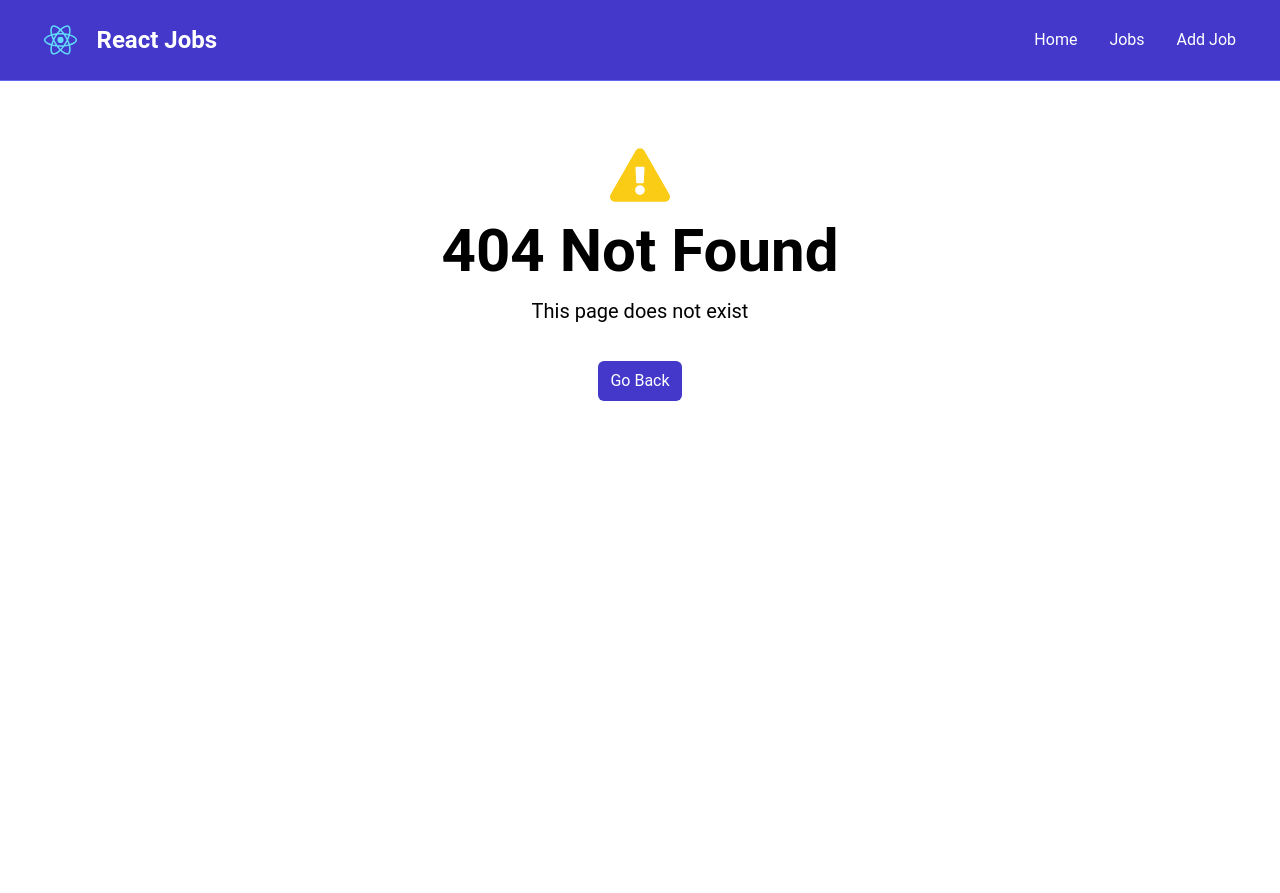
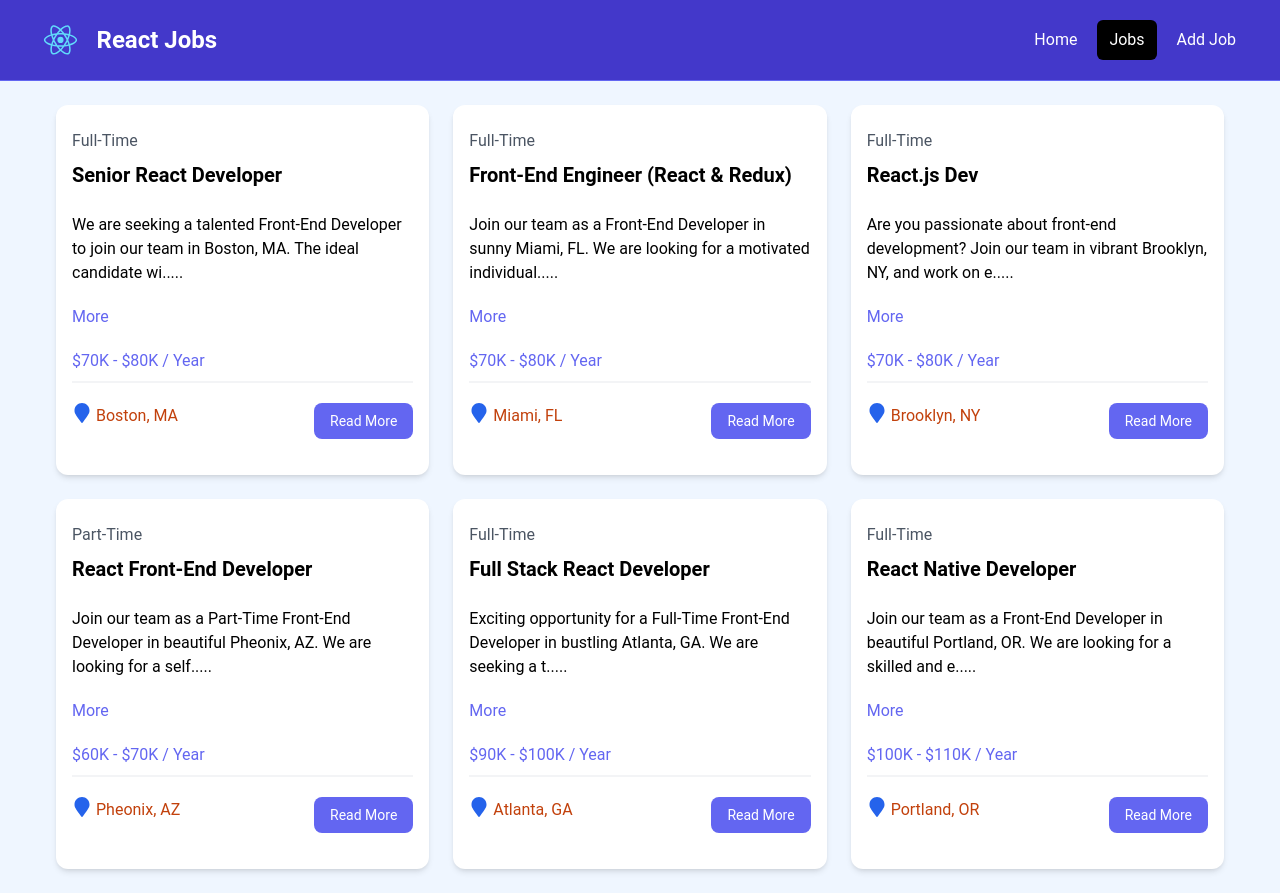
Before and after one commit to Edetmanchi/Job-listing-website, a React (Create React App) app: page /jobspage in a window 1280 px wide. Before the commit this address had no page. Before the commit the page ends 800 px from the top, so only its background shows below. Built offline with nearby package versions, Linux system fonts and the light colour scheme.

Commit message:
jobs fetching from json server added

```diff
--- a/src/App.js
+++ b/src/App.js
@@ -4,12 +4,13 @@
  import MainLayout from './layout/mainLayout'
  import NotFoundPage from './pages/NotFoundPage'
  import JobsPage from './pages/JobsPage'
+import JobListings from './components/JobListings'
 
  const router = createBrowserRouter(
   createRoutesFromElements(
     <Route path='/' element={<MainLayout/>}>
       <Route index element={<HomePage/>}/>
-      <Route path='/jobs'  element={<JobsPage/>}/>
+      <Route path='/jobspage'  element={<JobsPage/>}/>
       <Route path='*'  element={<NotFoundPage/>}/>
     </Route>
  )
--- a/src/components/JobListing.jsx
+++ b/src/components/JobListing.jsx
@@ -10,7 +10,7 @@ const JobListing = ({ isHome = false }) => {
   useEffect(() => {
     const fetchJobs = async () => {
       try {
-        const res = await fetch("http://localhost:8000"); // Correct URL
+        const res = await fetch("http://localhost:8000/1"); // Correct URL
           if (!res.ok) {
             throw new Error('Network response was not ok');
           }
@@ -35,7 +35,7 @@ const JobListing = ({ isHome = false }) => {
         <h2 className='text-3xl font-bold text-indigo-500 mb-6 text-center'>
           {isHome ? 'Recent Jobs' : 'Browse Jobs'}
         </h2>
-          {/* Conditionally render based on loading state */}
+          {/* Conditionally render based on loading state  */}
           {loading ? (
             <Spinner loading={loading}/>
           ) : (
@@ -44,7 +44,7 @@ const JobListing = ({ isHome = false }) => {
               <JobListings key={job.id} job={job} />
             ))}
         </div>
-          )}
+       )}
       </div>
     </section>
   );
--- a/src/components/JobListings.jsx
+++ b/src/components/JobListings.jsx
@@ -2,14 +2,21 @@ import { useState } from 'react';
 import {FaMapMarker} from "react-icons/fa"
 // import { FaMapMarker } from 'react-icons/fa';
 import { Link } from 'react-router-dom';
+import job from "../jobs.json"
 
+// console.log(job))
 const JobListings = ({ job }) => {
   const [showFullDescription, setShowFullDescription] = useState(false);
 
-  let description = job.description;
+
+  if (!job || !job.description) {
+    return <div>Error: Job information is incomplete.</div>;
+  }
+
+   let description = job.description;
 
   if (!showFullDescription) {
-    description = description.substring(0, 100) + '.....';
+    description = job.description.substring(0, 100) + '.....';
   }
 
   return (
--- a/src/components/Navbar.jsx
+++ b/src/components/Navbar.jsx
@@ -1,5 +1,6 @@
 import logo from '../logo.svg';
 import { NavLink } from 'react-router-dom';
+import JobsPage from '../pages/JobsPage';
 
 const Navbar = () => {
   const linkClass = ({ isActive }) =>
@@ -23,7 +24,7 @@ const Navbar = () => {
                 <NavLink to='/' className={linkClass}>
                   Home
                 </NavLink>
-                <NavLink to='jobs' className={linkClass}>
+                <NavLink to='/jobspage' className={linkClass}>
                   Jobs
                 </NavLink>
                 <NavLink className={linkClass}
--- a/src/jobs.json
+++ b/src/jobs.json
@@ -1,5 +1,5 @@
- {
-  "jobs":[
+
+[
       {
         "id": "1",
         "title": "Senior React Developer",
@@ -85,4 +85,3 @@
         }
       }
     ]
-  }
--- a/src/pages/JobsPage.jsx
+++ b/src/pages/JobsPage.jsx
@@ -1,10 +1,15 @@
 import React from 'react'
-import JobListing from '../components/JobListings'
+import JobListings from '../components/JobListings'
+import jobs from "../jobs.json"
 
 const JobsPage = () => {
   return (
-   <div className='bg-blue-50 px-4 py-6'>
-      <JobListing />
+   <div className='bg-blue-50 px-14 py-6'>
+     <div className='grid grid-cols-1 md:grid-cols-3 gap-6'>
+           {jobs.map((job) => (
+              <JobListings key={job.id} job={job} />
+            ))}
+        </div>
     </div>
   )
 }
```
